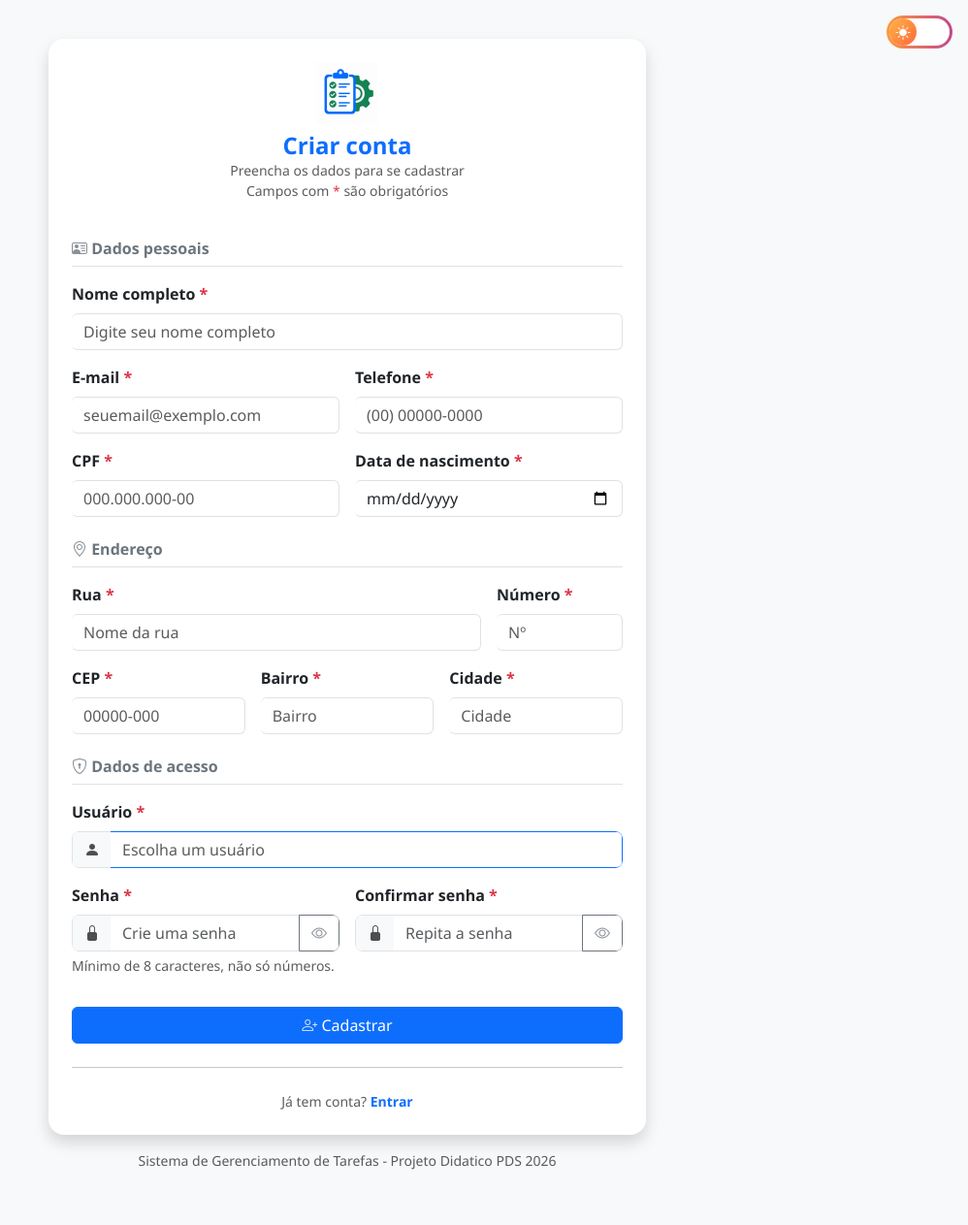
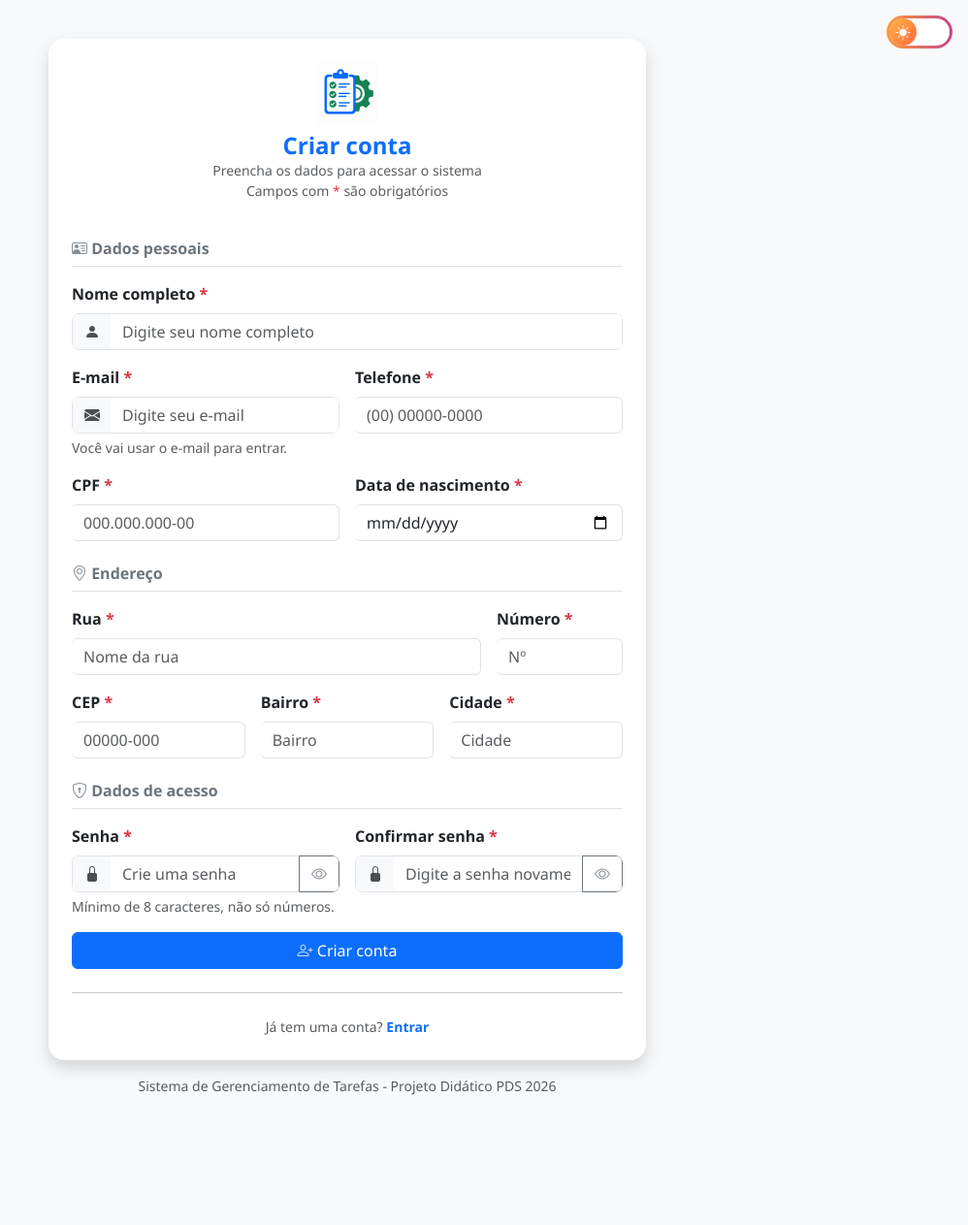
Before and after one commit to abylenef-collab/projetoav, a Django app: page /cadastro/ in a window 1280 px wide. Shown: the whole page at 97% size, without its empty margins (282-1280 px from the left). After the commit the page ends 1129 px from the top, so only its background shows below. Run offline with Django 5.2, Linux system fonts and the light colour scheme.

Commit message:
Adapta cadastro para CadatroForms com email como longin

```diff
--- a/tarefas/forms.py
+++ b/tarefas/forms.py
@@ -1,36 +1,36 @@
 import re
 from django import forms
-from django.contrib.auth.forms import UserCreationForm
 from django.contrib.auth.models import User
+from django.contrib.auth.password_validation import validate_password
+
 from .models import Perfil
 
 
 def so_numeros(valor):
+    """Remove tudo que não for número (usado em CPF, telefone e CEP)."""
     return re.sub(r'\D', '', valor)
 
 
-class CadastroForm(UserCreationForm):
-    # Todos os campos abaixo são obrigatórios por padrão (required=True)
-    nome_completo = forms.CharField(max_length=150)
-    email = forms.EmailField()
-    telefone = forms.CharField(max_length=15)
-    cpf = forms.CharField(max_length=14)
+class CadastroForms(forms.Form):  # formulário da tela de criação de conta
+    nome = forms.CharField(label='Nome completo', max_length=150)
+    email = forms.EmailField(label='E-mail', max_length=150)
+    telefone = forms.CharField(label='Telefone', max_length=15)
+    cpf = forms.CharField(label='CPF', max_length=14)
     data_nascimento = forms.DateField(
-        widget=forms.DateInput(attrs={'type': 'date'}, format='%Y-%m-%d')
+        label='Data de nascimento',
+        widget=forms.DateInput(attrs={'type': 'date'}, format='%Y-%m-%d'),
     )
-    rua = forms.CharField(max_length=150)
-    numero = forms.CharField(max_length=10)
-    cep = forms.CharField(max_length=9)
-    bairro = forms.CharField(max_length=100)
-    cidade = forms.CharField(max_length=100)
-
-    class Meta(UserCreationForm.Meta):
-        model = User
-        fields = ('username',)
+    rua = forms.CharField(label='Rua', max_length=150)
+    numero = forms.CharField(label='Número', max_length=10)
+    cep = forms.CharField(label='CEP', max_length=9)
+    bairro = forms.CharField(label='Bairro', max_length=100)
+    cidade = forms.CharField(label='Cidade', max_length=100)
+    senha = forms.CharField(label='Senha', widget=forms.PasswordInput)
+    confirmar_senha = forms.CharField(label='Confirmar senha', widget=forms.PasswordInput)
 
     PLACEHOLDERS = {
-        'nome_completo': 'Digite seu nome completo',
-        'email': 'seuemail@exemplo.com',
+        'nome': 'Digite seu nome completo',
+        'email': 'Digite seu e-mail',
         'telefone': '(00) 00000-0000',
         'cpf': '000.000.000-00',
         'rua': 'Nome da rua',
@@ -38,17 +38,23 @@ class CadastroForm(UserCreationForm):
         'cep': '00000-000',
         'bairro': 'Bairro',
         'cidade': 'Cidade',
-        'username': 'Escolha um usuário',
-        'password1': 'Crie uma senha',
-        'password2': 'Repita a senha',
+        'senha': 'Crie uma senha',
+        'confirmar_senha': 'Digite a senha novamente',
     }
 
     def __init__(self, *args, **kwargs):
         super().__init__(*args, **kwargs)
-        for nome, campo in self.fields.items():
+        for chave, campo in self.fields.items():
             campo.widget.attrs['class'] = 'form-control'
-            if nome in self.PLACEHOLDERS:
-                campo.widget.attrs['placeholder'] = self.PLACEHOLDERS[nome]
+            if chave in self.PLACEHOLDERS:
+                campo.widget.attrs['placeholder'] = self.PLACEHOLDERS[chave]
+
+    def clean_email(self):
+        email = self.cleaned_data['email'].lower()
+        # o e-mail vai ser o username, então não pode repetir
+        if User.objects.filter(username__iexact=email).exists():
+            raise forms.ValidationError('Este e-mail já está cadastrado.')
+        return email
 
     def clean_cpf(self):
         cpf = so_numeros(self.cleaned_data['cpf'])
@@ -70,21 +76,18 @@ class CadastroForm(UserCreationForm):
             raise forms.ValidationError('O CEP deve ter 8 números.')
         return cep
 
-    def save(self, commit=True):
-        user = super().save(commit=False)
-        user.first_name = self.cleaned_data['nome_completo']
-        user.email = self.cleaned_data['email']
-        if commit:
-            user.save()
-            Perfil.objects.create(
-                usuario=user,
-                telefone=self.cleaned_data['telefone'],
-                cpf=self.cleaned_data['cpf'],
-                data_nascimento=self.cleaned_data['data_nascimento'],
-                rua=self.cleaned_data['rua'],
-                numero=self.cleaned_data['numero'],
-                cep=self.cleaned_data['cep'],
-                bairro=self.cleaned_data['bairro'],
-                cidade=self.cleaned_data['cidade'],
-            )
-        return user
+    def clean(self):
+        cleaned_data = super().clean()
+        senha = cleaned_data.get('senha')
+        confirmar_senha = cleaned_data.get('confirmar_senha')
+
+        if senha and confirmar_senha and senha != confirmar_senha:
+            self.add_error('confirmar_senha', 'As senhas não coincidem.')
+        elif senha:
+            # mantém as regras de senha do Django (mínimo 8, não só números...)
+            try:
+                validate_password(senha)
+            except forms.ValidationError as erro:
+                self.add_error('senha', erro)
+
+        return cleaned_data
--- a/tarefas/urls.py
+++ b/tarefas/urls.py
@@ -3,6 +3,7 @@ from . import views
 
 urlpatterns = [
     path('', views.index, name='index'),
+    path('login/', views.login, name='login'),
     path('cadastro/', views.cadastro, name='cadastro'),
-    # ... suas outras rotas
+    path('pacientes/', views.listar_pacientes, name='listar_pacientes'),
 ]
--- a/tarefas/views.py
+++ b/tarefas/views.py
@@ -1,5 +1,10 @@
 from django.shortcuts import render, redirect
-from .forms import CadastroForm
+from django.contrib.auth.models import User
+from django.db import transaction
+
+from .forms import CadastroForms
+from .models import Perfil
+
 # Dados temporários
 pacientes = [
     {'nome': 'Maria Silva', 'cpf': '123.456.789-00', 'telefone': '(84) 99999-0000'},
@@ -8,6 +13,10 @@ pacientes = [
 
 
 def index(request):
+    return redirect('login')
+
+
+def login(request):
     return render(request, 'tarefas/tarefas.html')
 
 
@@ -17,10 +26,29 @@ def listar_pacientes(request):
 
 def cadastro(request):
     if request.method == 'POST':
-        form = CadastroForm(request.POST)
+        form = CadastroForms(request.POST)
         if form.is_valid():
-            form.save()
-            return redirect('index')
+            dados = form.cleaned_data
+            # atomic: ou salva usuário + perfil, ou não salva nada
+            with transaction.atomic():
+                usuario = User.objects.create_user(
+                    username=dados['email'],
+                    email=dados['email'],
+                    first_name=dados['nome'],
+                    password=dados['senha'],
+                )
+                Perfil.objects.create(
+                    usuario=usuario,
+                    telefone=dados['telefone'],
+                    cpf=dados['cpf'],
+                    data_nascimento=dados['data_nascimento'],
+                    rua=dados['rua'],
+                    numero=dados['numero'],
+                    cep=dados['cep'],
+                    bairro=dados['bairro'],
+                    cidade=dados['cidade'],
+                )
+            return redirect('login')
     else:
-        form = CadastroForm()
+        form = CadastroForms()
     return render(request, 'tarefas/cadastro.html', {'form': form})
--- a/templates/tarefas/cadastro.html
+++ b/templates/tarefas/cadastro.html
@@ -26,17 +26,16 @@
     </button>
 
     <div class="container card-container">
-
         <div class="card shadow p-4 border-0 rounded-4">
 
             <div class="text-center mb-4">
                 <img src="{% static 'img/logo.png' %}" alt="Logo" width="64" height="64" class="mb-2">
                 <h4 class="fw-bold text-primary mb-0">Criar conta</h4>
-                <p class="text-muted small mb-0">Preencha os dados para se cadastrar</p>
+                <p class="text-muted small mb-0">Preencha os dados para acessar o sistema</p>
                 <p class="text-muted small">Campos com <span class="text-danger">*</span> são obrigatórios</p>
             </div>
 
-            <form method="post">
+            <form method="POST" action="{% url 'cadastro' %}">
                 {% csrf_token %}
 
                 {% if form.non_field_errors %}
@@ -49,29 +48,40 @@
                 </h6>
                 <div class="row g-3 mb-4">
                     <div class="col-12">
-                        <label for="id_nome_completo" class="form-label fw-semibold">Nome completo <span class="text-danger">*</span></label>
-                        {{ form.nome_completo }}
-                        {% for e in form.nome_completo.errors %}<div class="text-danger small mt-1">{{ e }}</div>{% endfor %}
+                        <label for="{{ form.nome.id_for_label }}" class="form-label fw-semibold">{{ form.nome.label }} <span class="text-danger">*</span></label>
+                        <div class="input-group">
+                            <span class="input-group-text"><i class="bi bi-person-fill"></i></span>
+                            {{ form.nome }}
+                        </div>
+                        {% for error in form.nome.errors %}<div class="text-danger small mt-1">{{ error }}</div>{% endfor %}
                     </div>
+
                     <div class="col-md-6">
-                        <label for="id_email" class="form-label fw-semibold">E-mail <span class="text-danger">*</span></label>
-                        {{ form.email }}
-                        {% for e in form.email.errors %}<div class="text-danger small mt-1">{{ e }}</div>{% endfor %}
+                        <label for="{{ form.email.id_for_label }}" class="form-label fw-semibold">{{ form.email.label }} <span class="text-danger">*</span></label>
+                        <div class="input-group">
+                            <span class="input-group-text"><i class="bi bi-envelope-fill"></i></span>
+                            {{ form.email }}
+                        </div>
+                        {% for error in form.email.errors %}<div class="text-danger small mt-1">{{ error }}</div>{% endfor %}
+                        <div class="form-text">Você vai usar o e-mail para entrar.</div>
                     </div>
+
                     <div class="col-md-6">
-                        <label for="id_telefone" class="form-label fw-semibold">Telefone <span class="text-danger">*</span></label>
+                        <label for="{{ form.telefone.id_for_label }}" class="form-label fw-semibold">{{ form.telefone.label }} <span class="text-danger">*</span></label>
                         {{ form.telefone }}
-                        {% for e in form.telefone.errors %}<div class="text-danger small mt-1">{{ e }}</div>{% endfor %}
+                        {% for error in form.telefone.errors %}<div class="text-danger small mt-1">{{ error }}</div>{% endfor %}
                     </div>
+
                     <div class="col-md-6">
-                        <label for="id_cpf" class="form-label fw-semibold">CPF <span class="text-danger">*</span></label>
+                        <label for="{{ form.cpf.id_for_label }}" class="form-label fw-semibold">{{ form.cpf.label }} <span class="text-danger">*</span></label>
                         {{ form.cpf }}
-                        {% for e in form.cpf.errors %}<div class="text-danger small mt-1">{{ e }}</div>{% endfor %}
+                        {% for error in form.cpf.errors %}<div class="text-danger small mt-1">{{ error }}</div>{% endfor %}
                     </div>
+
                     <div class="col-md-6">
-                        <label for="id_data_nascimento" class="form-label fw-semibold">Data de nascimento <span class="text-danger">*</span></label>
+                        <label for="{{ form.data_nascimento.id_for_label }}" class="form-label fw-semibold">{{ form.data_nascimento.label }} <span class="text-danger">*</span></label>
                         {{ form.data_nascimento }}
-                        {% for e in form.data_nascimento.errors %}<div class="text-danger small mt-1">{{ e }}</div>{% endfor %}
+                        {% for error in form.data_nascimento.errors %}<div class="text-danger small mt-1">{{ error }}</div>{% endfor %}
                     </div>
                 </div>
 
@@ -81,29 +91,29 @@
                 </h6>
                 <div class="row g-3 mb-4">
                     <div class="col-md-9">
-                        <label for="id_rua" class="form-label fw-semibold">Rua <span class="text-danger">*</span></label>
+                        <label for="{{ form.rua.id_for_label }}" class="form-label fw-semibold">{{ form.rua.label }} <span class="text-danger">*</span></label>
                         {{ form.rua }}
-                        {% for e in form.rua.errors %}<div class="text-danger small mt-1">{{ e }}</div>{% endfor %}
+                        {% for error in form.rua.errors %}<div class="text-danger small mt-1">{{ error }}</div>{% endfor %}
                     </div>
                     <div class="col-md-3">
-                        <label for="id_numero" class="form-label fw-semibold">Número <span class="text-danger">*</span></label>
+                        <label for="{{ form.numero.id_for_label }}" class="form-label fw-semibold">{{ form.numero.label }} <span class="text-danger">*</span></label>
                         {{ form.numero }}
-                        {% for e in form.numero.errors %}<div class="text-danger small mt-1">{{ e }}</div>{% endfor %}
+                        {% for error in form.numero.errors %}<div class="text-danger small mt-1">{{ error }}</div>{% endfor %}
                     </div>
                     <div class="col-md-4">
-                        <label for="id_cep" class="form-label fw-semibold">CEP <span class="text-danger">*</span></label>
+                        <label for="{{ form.cep.id_for_label }}" class="form-label fw-semibold">{{ form.cep.label }} <span class="text-danger">*</span></label>
                         {{ form.cep }}
-                        {% for e in form.cep.errors %}<div class="text-danger small mt-1">{{ e }}</div>{% endfor %}
+                        {% for error in form.cep.errors %}<div class="text-danger small mt-1">{{ error }}</div>{% endfor %}
                     </div>
                     <div class="col-md-4">
-                        <label for="id_bairro" class="form-label fw-semibold">Bairro <span class="text-danger">*</span></label>
+                        <label for="{{ form.bairro.id_for_label }}" class="form-label fw-semibold">{{ form.bairro.label }} <span class="text-danger">*</span></label>
                         {{ form.bairro }}
-                        {% for e in form.bairro.errors %}<div class="text-danger small mt-1">{{ e }}</div>{% endfor %}
+                        {% for error in form.bairro.errors %}<div class="text-danger small mt-1">{{ error }}</div>{% endfor %}
                     </div>
                     <div class="col-md-4">
-                        <label for="id_cidade" class="form-label fw-semibold">Cidade <span class="text-danger">*</span></label>
+                        <label for="{{ form.cidade.id_for_label }}" class="form-label fw-semibold">{{ form.cidade.label }} <span class="text-danger">*</span></label>
                         {{ form.cidade }}
-                        {% for e in form.cidade.errors %}<div class="text-danger small mt-1">{{ e }}</div>{% endfor %}
+                        {% for error in form.cidade.errors %}<div class="text-danger small mt-1">{{ error }}</div>{% endfor %}
                     </div>
                 </div>
 
@@ -112,52 +122,46 @@
                     <i class="bi bi-shield-lock"></i> Dados de acesso
                 </h6>
                 <div class="row g-3 mb-3">
-                    <div class="col-12">
-                        <label for="id_username" class="form-label fw-semibold">Usuário <span class="text-danger">*</span></label>
-                        <div class="input-group">
-                            <span class="input-group-text"><i class="bi bi-person-fill"></i></span>
-                            {{ form.username }}
-                        </div>
-                        {% for e in form.username.errors %}<div class="text-danger small mt-1">{{ e }}</div>{% endfor %}
-                    </div>
                     <div class="col-md-6">
-                        <label for="id_password1" class="form-label fw-semibold">Senha <span class="text-danger">*</span></label>
+                        <label for="{{ form.senha.id_for_label }}" class="form-label fw-semibold">{{ form.senha.label }} <span class="text-danger">*</span></label>
                         <div class="input-group">
                             <span class="input-group-text"><i class="bi bi-lock-fill"></i></span>
-                            {{ form.password1 }}
-                            <button class="btn btn-outline-secondary" type="button" onclick="toggleSenha('id_password1', this)">
+                            {{ form.senha }}
+                            <button class="btn btn-outline-secondary" type="button" onclick="toggleSenha('{{ form.senha.id_for_label }}', this)">
                                 <i class="bi bi-eye"></i>
                             </button>
                         </div>
-                        {% for e in form.password1.errors %}<div class="text-danger small mt-1">{{ e }}</div>{% endfor %}
+                        {% for error in form.senha.errors %}<div class="text-danger small mt-1">{{ error }}</div>{% endfor %}
                         <div class="form-text">Mínimo de 8 caracteres, não só números.</div>
                     </div>
                     <div class="col-md-6">
-                        <label for="id_password2" class="form-label fw-semibold">Confirmar senha <span class="text-danger">*</span></label>
+                        <label for="{{ form.confirmar_senha.id_for_label }}" class="form-label fw-semibold">{{ form.confirmar_senha.label }} <span class="text-danger">*</span></label>
                         <div class="input-group">
                             <span class="input-group-text"><i class="bi bi-lock-fill"></i></span>
-                            {{ form.password2 }}
-                            <button class="btn btn-outline-secondary" type="button" onclick="toggleSenha('id_password2', this)">
+                            {{ form.confirmar_senha }}
+                            <button class="btn btn-outline-secondary" type="button" onclick="toggleSenha('{{ form.confirmar_senha.id_for_label }}', this)">
                                 <i class="bi bi-eye"></i>
                             </button>
                         </div>
-                        {% for e in form.password2.errors %}<div class="text-danger small mt-1">{{ e }}</div>{% endfor %}
+                        {% for error in form.confirmar_senha.errors %}<div class="text-danger small mt-1">{{ error }}</div>{% endfor %}
                     </div>
                 </div>
 
-                <button type="submit" class="btn btn-primary w-100 mt-3">
-                    <i class="bi bi-person-plus"></i> Cadastrar
-                </button>
+                <div class="d-grid mt-3">
+                    <button type="submit" class="btn btn-primary">
+                        <i class="bi bi-person-plus"></i> Criar conta
+                    </button>
+                </div>
             </form>
 
             <hr class="my-4">
             <p class="text-center small text-muted mb-0">
-                Já tem conta? <a href="{% url 'index' %}" class="fw-bold text-decoration-none">Entrar</a>
+                Já tem uma conta? <a href="{% url 'login' %}" class="fw-bold text-decoration-none">Entrar</a>
             </p>
         </div>
 
         <p class="text-center text-muted small mt-3">
-            Sistema de Gerenciamento de Tarefas - Projeto Didatico PDS 2026
+            Sistema de Gerenciamento de Tarefas - Projeto Didático PDS 2026
         </p>
     </div>
 
```
